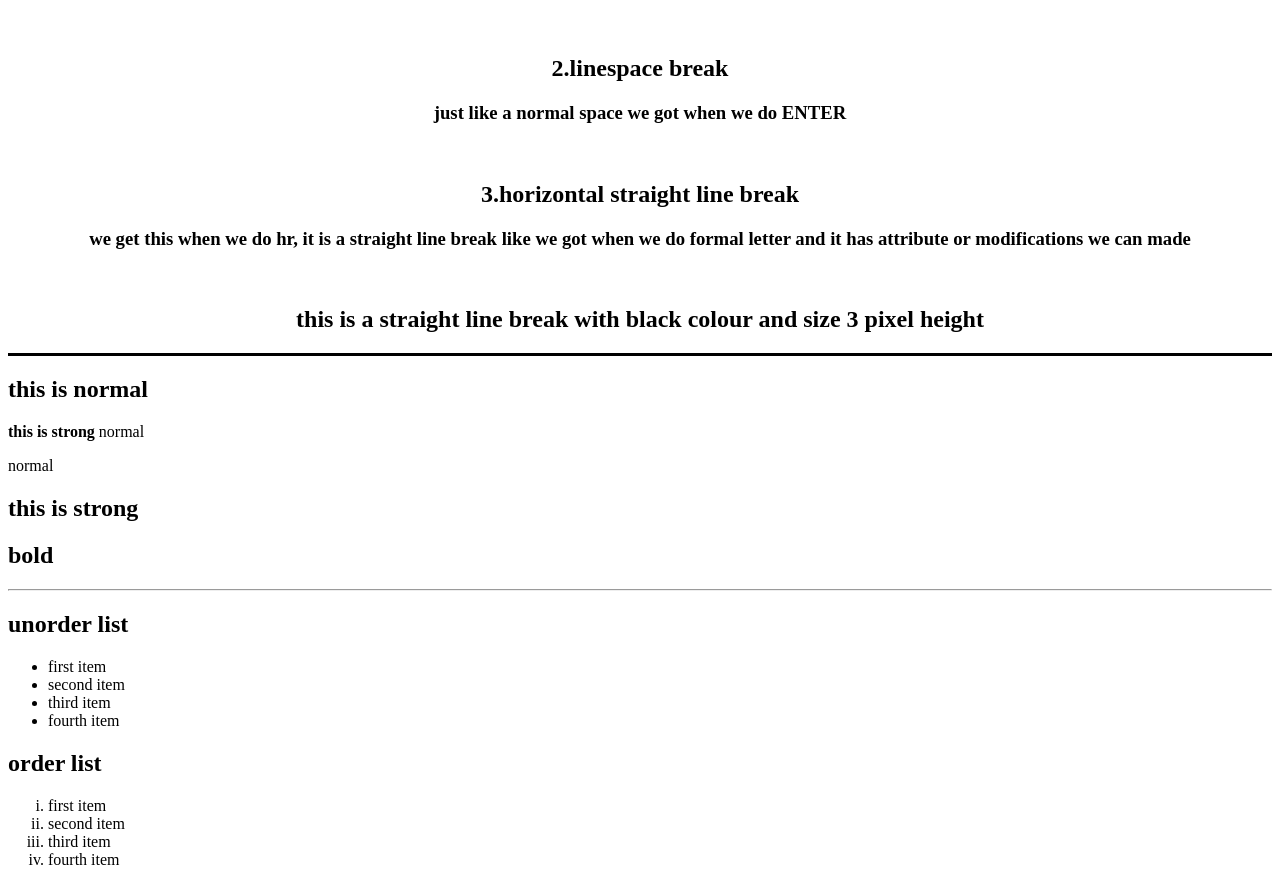
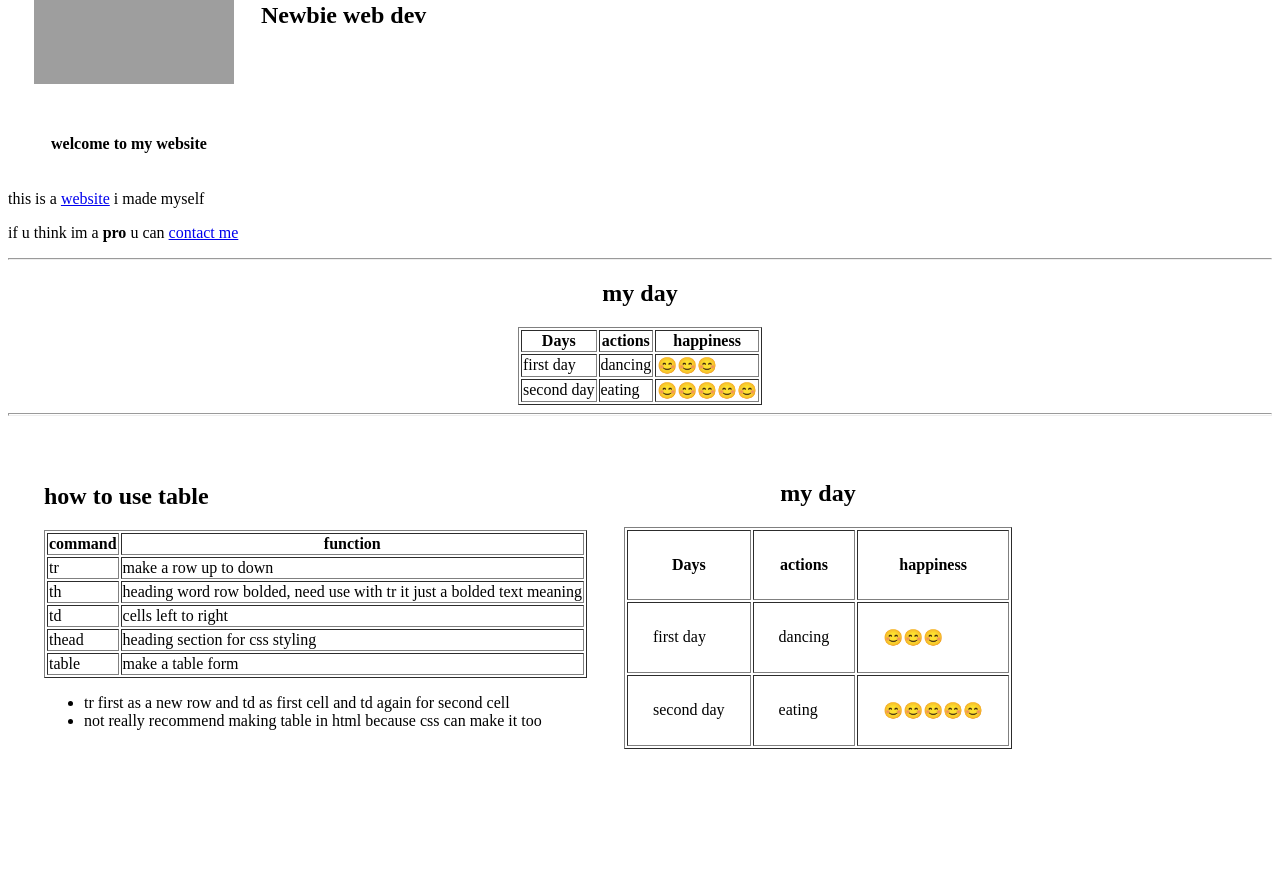
Before and after one commit to minegrass/tomat, a plain HTML site: page index.html in a window 1280 px wide. Shown: the part 150-1035 px from the top of the page. After the commit the page ends 943 px from the top, so only its background shows below. Drawn offline with Linux system fonts and the light colour scheme; grey boxes are pictures that could not be loaded.

Commit message:
Add files via upload

```diff
--- a/index.html
+++ b/index.html
@@ -1,58 +1,96 @@
 <!DOCTYPE html>
-<html>
-    <head>
-        <meta charset="UTF-8"></meta>
-        <title>Tomato's handmade website</title>
-    </head>
-    <body>
-        <center>
-        <h1>Today learned</h1>
-        <h2>1.headings level</h2>
-        <h3>headings from h1 to h6 smaller the font size as number higher</h3>
-        <br>
-        <h2>2.linespace break</h2>
-        <h3>just like a normal space we got when we do ENTER</h3>
-        <br>
-        <h2>3.horizontal straight line break</h2>
-        <h3>we get this when we do hr, it is a straight line break like we got when we do formal letter and it has attribute or modifications we can made</h3>
-        <br>
-        <h2>this is a straight line break with black colour and size 3 pixel height</h2>
-        <hr size="3" noshade  color="black">
-    </center>
+<html lang="en">
+<head>
+    <meta charset="UTF-8">
+    <meta http-equiv="X-UA-Compatible" content="IE=edge">
+    <meta name="viewport" content="width=device-width, initial-scale=1.0">
+    <title>Tomato's Personal website</title>
+</head>
+<body>
+    <table cellspacing="25">
+    <tr>
+        <td>
+            <img src="https://scontent.fbki2-1.fna.fbcdn.net/v/t1.6435-9/168694024_1576274285910584_4746770112188365174_n.jpg?_nc_cat=101&ccb=1-5&_nc_sid=09cbfe&_nc_eui2=AeFGceakQGpZhXoc6PE3B3vLFYCP9a058ZoVgI_1rTnxmtG57UpkRJ25gV77Hp8zygPqRlqXKavj1SJ_-Q-K6_Y1&_nc_ohc=AMiLVZ2WLosAX8PHst2&_nc_ht=scontent.fbki2-1.fna&oh=00_AT8w5-icjKYa_0h4gQpgIvUfvn50_TNcIUgxqRUYFAN-NA&oe=626A7744" alt="Tomato Wilbur Yap Profile Picture" width="200" height="200">
+        </td>
+        <td>
+            <h1><a href="https://www.facebook.com/wilbur.yap.7">Tomato Yap</a></h1>
+            <h2>Newbie web dev</h2>
+        </td>
+    </tr>
+    </table>
+    <table cellspacing="20">
+        <tr><td><p ></p></td><td> <b >welcome to my website</b></td></tr>
+    </table>
 
-    <h2>this is normal</h2>
-    <p><strong>this is strong</strong> normal</p>
-    <p>normal</p>
-    <h2><strong>this is strong</strong></h2>
-
-    <h2><b>bold</b></h2>
-
+    <p> this is a <a href="learned.html">website</a> i made myself</p>
+    <p> if u think im a <b>pro</b> u can <a href="contact-me.html">contact me</a></p>
 
     <hr>
+<h2 align="center">my day</h2>
+    <table border="1" align="center" >
+        <thead>
+            <tr>
+                <th>Days
+                </th>
+                <th>actions</th>
+                <th>happiness</th>
+            </tr>
+        </thead>
+        <tr>
+            <td>first day</td>
+            <td>dancing</td>
+            <td>😊😊😊</td>
+        </tr>
+        <tr>
+            <td>second day</td>
+            <td>eating</td>
+            <td>😊😊😊😊😊</td>
+        </tr>
+    </table>
 
-
-
-    <h2>unorder list</h2>
-    <ul>
-        <li>first item
-        </li>
-        <li>second item</li>
-        <li>third item</li>
-
-        <li>fourth item</li>
-
-    </ul>
-
-    <h2>order list</h2>
-    <ol type="i">
-        <li>first item
-        </li>
-        <li>second item</li>
-        <li>third item</li>
-
-        <li>fourth item</li>
-
-    </ol>
-
-    </body>
+    <hr size="3">
+<table cellspacing="35">
+    <td>
+    <h2>how to use table</h2>
+    <table border="1">
+        <thead>
+            <tr>
+                <th>command</th>
+                <th>function</th>
+            </tr>
+        </thead>
+        <tr><td>tr</td> <td>make a row up to down</td></tr>
+        <tr><td>th</td> <td>heading word row bolded, need use with tr it just a bolded text meaning</td></tr>
+        <tr><td>td</td> <td>cells left to right</td>
+        <tr><td>thead</td><td>heading section for css styling</td></tr>
+        <tr><td>table</td><td>make a table form</td></tr>
+    </table>
+    <p><ul><li> tr first as a new row and td as first cell and td again for second cell</li>
+    <li>not really recommend making table in html because css can make it too</li></ul></p>
+    </td>
+    <td>
+        <h2 align="center">my day</h2>
+    <table border="1" cellpadding="25"  >
+        <thead>
+            <tr>
+                <th>Days
+                </th>
+                <th>actions</th>
+                <th>happiness</th>
+            </tr>
+        </thead>
+        <tr>
+            <td>first day</td>
+            <td>dancing</td>
+            <td>😊😊😊</td>
+        </tr>
+        <tr>
+            <td>second day</td>
+            <td>eating</td>
+            <td>😊😊😊😊😊</td>
+        </tr>
+    </table>
+    </td>
+</table>
+</body>
 </html>
```
Also changed, not shown: learned.html (added, +58 -0 lines).
